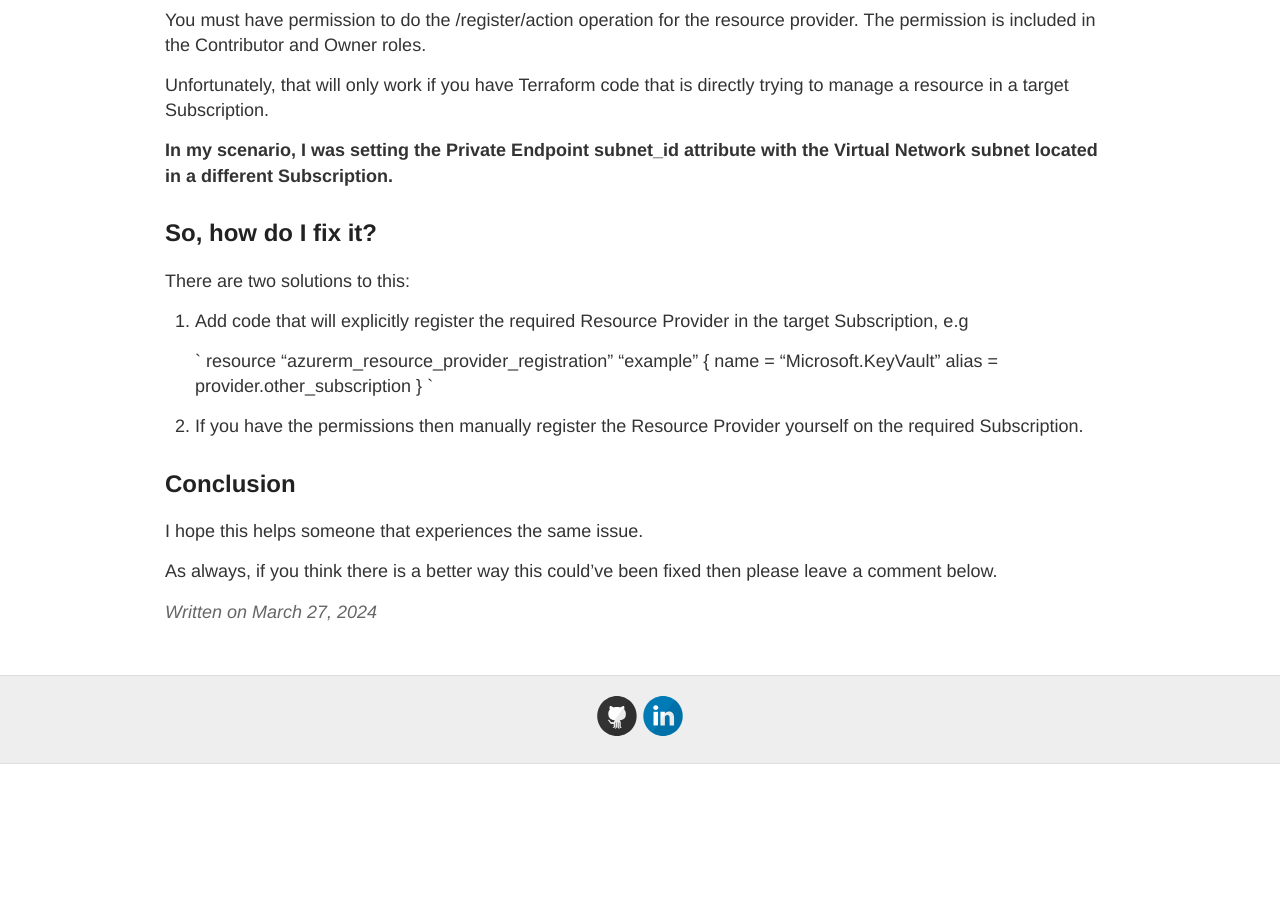
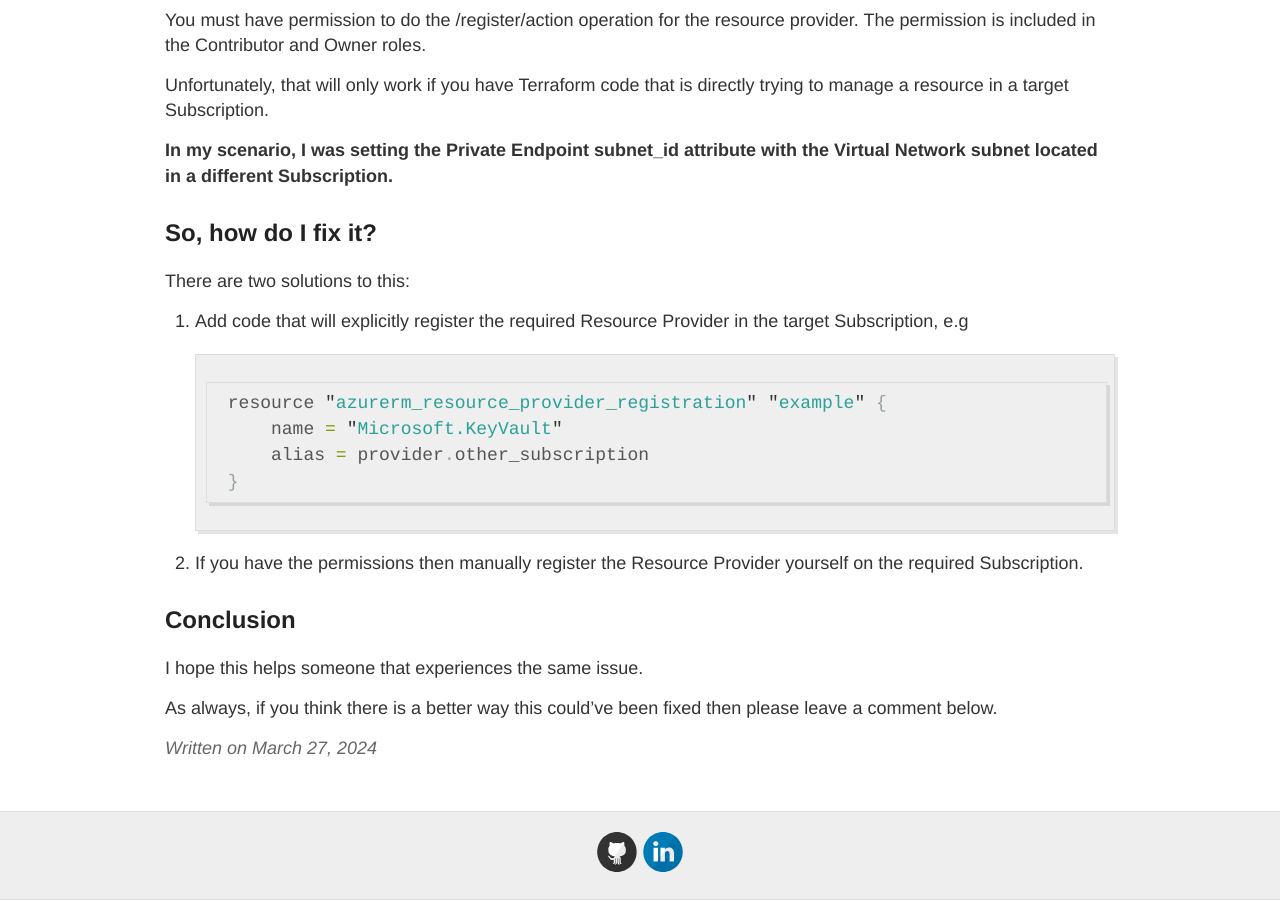
Before and after one commit to philipstreet/philipstreet.github.io, a Jekyll site: the page built from _posts/2024-03-27-object-id-not-authorized-to-register-resource-provider.md, in a window 1280 px wide and 900 px high, scrolled down 1530 px. Built offline with Jekyll 4.4.1, drawn with Linux system fonts in a browser that asks for light colours; before the commit the page ends 2294 px from its top, so only the background shows below that.

Commit message:
Code formatting

````diff
--- a/_posts/2024-03-27-object-id-not-authorized-to-register-resource-provider.md
+++ b/_posts/2024-03-27-object-id-not-authorized-to-register-resource-provider.md
@@ -44,12 +44,12 @@ There are two solutions to this:
 
 1. Add code that will explicitly register the required Resource Provider in the target Subscription, e.g
 
-    `
+    ```js
     resource "azurerm_resource_provider_registration" "example" {
         name = "Microsoft.KeyVault"
         alias = provider.other_subscription
     }
-    `
+    ```
 
 1. If you have the permissions then manually register the Resource Provider yourself on the required Subscription.
 
````
